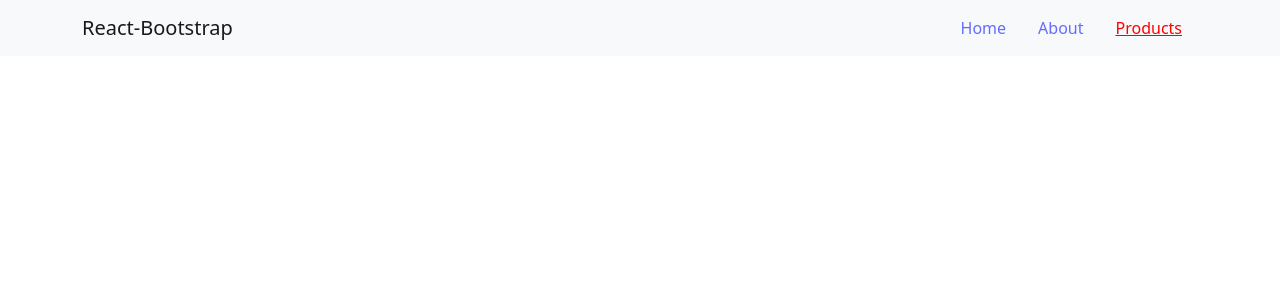
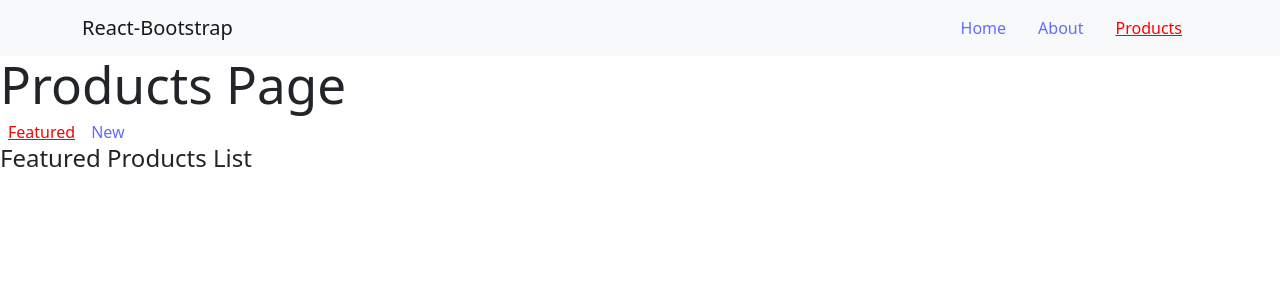
Before and after one commit to saiffardin/react-router-v6, a React (Vite) app: page /products/featured in a window 1280 px wide. Shown: the top 300 px of the page. Built offline with nearby package versions, Linux system fonts and the light colour scheme.

Commit message:
nested route || index

```diff
--- a/src/App.jsx
+++ b/src/App.jsx
@@ -1,7 +1,9 @@
 import {Route, Routes} from 'react-router-dom'
 import './App.css'
 import About from './Routes/About'
+import FeaturedProducts from './Routes/FeaturedProducts'
 import Home from './Routes/Home'
+import NewProducts from './Routes/NewProducts'
 import Products from './Routes/Products'
 import CustomNavbar from './components/CustomNavbar'
 
@@ -10,12 +12,15 @@ function App() {
 
   return (
     <>
-
       <CustomNavbar/>
       <Routes>
-        <Route path='/' element={<Home/>}></Route>
-        <Route path='/about' element={<About/>}></Route>
-        <Route path='/products' element={<Products/>}></Route>
+        <Route path='/' element={<Home/>}/>
+        <Route path='about' element={<About/>}/>
+        <Route path='products' element={<Products/>}>
+          <Route index element={<FeaturedProducts/>}/>
+          <Route path='featured' element={<FeaturedProducts/>}/>
+          <Route path='new' element={<NewProducts/>}/>
+        </Route>
       </Routes>
 
     </>
--- /dev/null
+++ b/src/Routes/FeaturedProducts.jsx
@@ -0,0 +1,9 @@
+const FeaturedProducts = () => {
+    return (
+        <div>
+            <h4>Featured Products List</h4>
+        </div>
+    );
+};
+
+export default FeaturedProducts;
--- /dev/null
+++ b/src/Routes/NewProducts.jsx
@@ -0,0 +1,9 @@
+const NewProducts = () => {
+    return (
+        <div>
+            <h4>New Products List</h4>
+        </div>
+    );
+};
+
+export default NewProducts;
--- a/src/Routes/Products.jsx
+++ b/src/Routes/Products.jsx
@@ -1,10 +1,16 @@
+import {NavLink, Outlet} from "react-router-dom";
 
 
 const Products = () => {
     return (
         <div>
             <h1>Products Page</h1>
+            <nav>
+                <NavLink className={'mx-2'} to='featured'>Featured</NavLink>
+                <NavLink className={'mx-2'} to='new'>New</NavLink>
+            </nav>
 
+            <Outlet/>
         </div>
     );
 };
--- a/src/components/CustomNavbar.jsx
+++ b/src/components/CustomNavbar.jsx
@@ -11,27 +11,11 @@ function CustomNavbar() {
         <Navbar.Toggle aria-controls="basic-navbar-nav" />
         <Navbar.Collapse id="basic-navbar-nav">
           <Nav className="ms-auto">
-            {/* <Nav.Link>
-              <Link to='/'>Home</Link>
-            </Nav.Link>
-
-            <Nav.Link>
-              <Link to='about'>About</Link>
-            </Nav.Link>
-
-            <Nav.Link>
-              <Link to='products'>Products</Link>
-            </Nav.Link> */}
-
-          <nav>
-            <NavLink className='mx-3' to='/'>Home</NavLink>
-            <NavLink className='mx-3'to='about'>About</NavLink>
-            <NavLink className='mx-3' to='products'>Products</NavLink>
-          </nav>
-
-
-
-
+            <nav>
+              <NavLink className='mx-3' to='/'>Home</NavLink>
+              <NavLink className='mx-3'to='about'>About</NavLink>
+              <NavLink className='mx-3' to='products'>Products</NavLink>
+            </nav>
           </Nav>
         </Navbar.Collapse>
       </Container>
```
